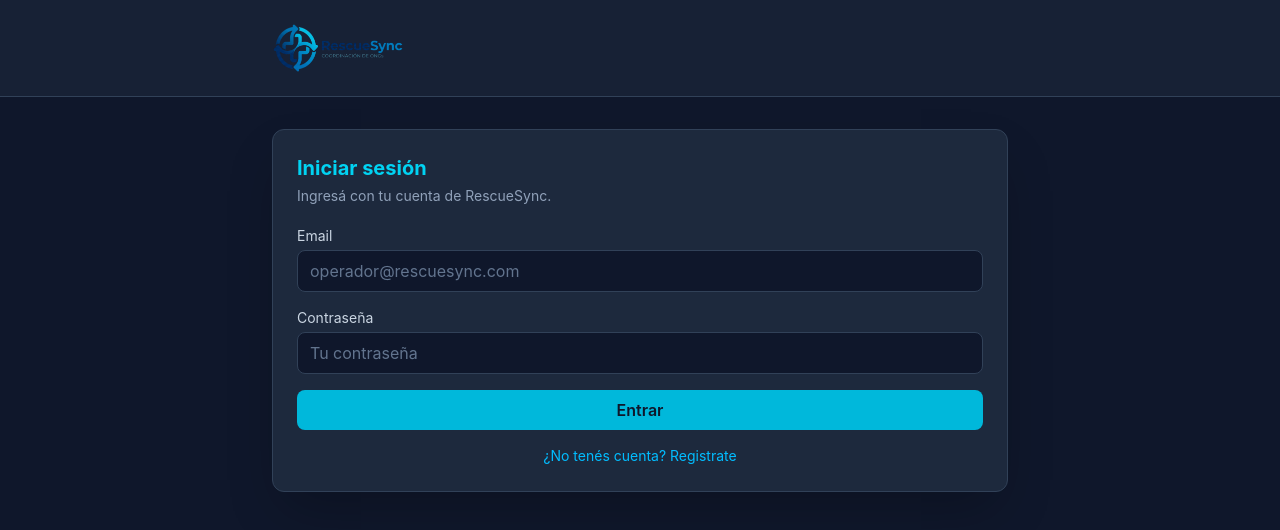
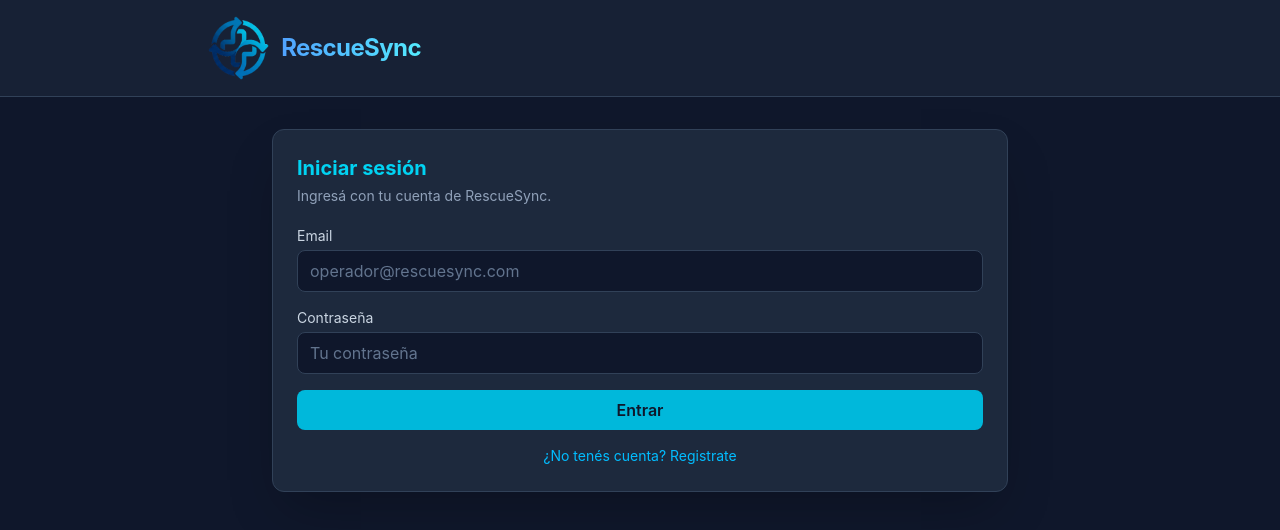
Before and after one commit to BautistaRosli/RescueSync-DSSD2026, a React (Vite) app in the folder frontend/: page / in a window 1280 px wide. Shown: the top 530 px of the page. Built offline with nearby package versions, Linux system fonts and the light colour scheme.

Commit message:
Fix navbar

```diff
--- a/frontend/src/components/Navbar.tsx
+++ b/frontend/src/components/Navbar.tsx
@@ -15,25 +15,18 @@ export function Navbar({ sesion, onCerrarSesion }: NavbarProps) {
 
   return (
     <header className="border-b border-slate-700 bg-slate-800/60">
-      <div className="mx-auto max-w-3xl px-4 py-6 flex flex-wrap items-center justify-between gap-4">
-        <img src="/logo.png" alt="RescueSync" className="h-12 w-auto" />
+      <div className="mx-auto max-w-4xl px-4 py-4 flex flex-wrap items-center justify-between gap-4">
+        <div className="flex items-center gap-3">
+          <img src="/logo.png" alt="RescueSync" className="h-16 w-auto" />
+          <span className="bg-linear-to-r from-blue-400 to-cyan-300 bg-clip-text text-transparent text-2xl font-bold tracking-tight">
+            RescueSync
+          </span>
+        </div>
 
         {sesion !== null && (
-          <section
-            aria-label="Sesión activa"
-            className="flex min-w-56 flex-col gap-3 rounded-xl bg-slate-900 border border-slate-700 p-4 shadow-2xl"
-          >
-            <dl className="flex flex-col gap-1">
-              <div className="flex items-baseline justify-between gap-4">
-                <dt className="text-xs text-slate-400">Usuario</dt>
-                <dd className="text-sm font-semibold text-white">{nombreCompleto}</dd>
-              </div>
-              <div className="flex items-baseline justify-between gap-4">
-                <dt className="text-xs text-slate-400">Rol</dt>
-                <dd className="font-mono text-cyan-400">{sesion.rol}</dd>
-              </div>
-            </dl>
-
+          <div className="flex items-center gap-3">
+            <span className="text-sm text-slate-300">{nombreCompleto}</span>
+            <span aria-hidden="true" className="h-4 w-px bg-slate-700" />
             <button
               type="button"
               onClick={onCerrarSesion}
@@ -41,7 +34,7 @@ export function Navbar({ sesion, onCerrarSesion }: NavbarProps) {
             >
               Cerrar sesión
             </button>
-          </section>
+          </div>
         )}
       </div>
     </header>
```
Also changed, not shown: frontend/public/logo.png.
